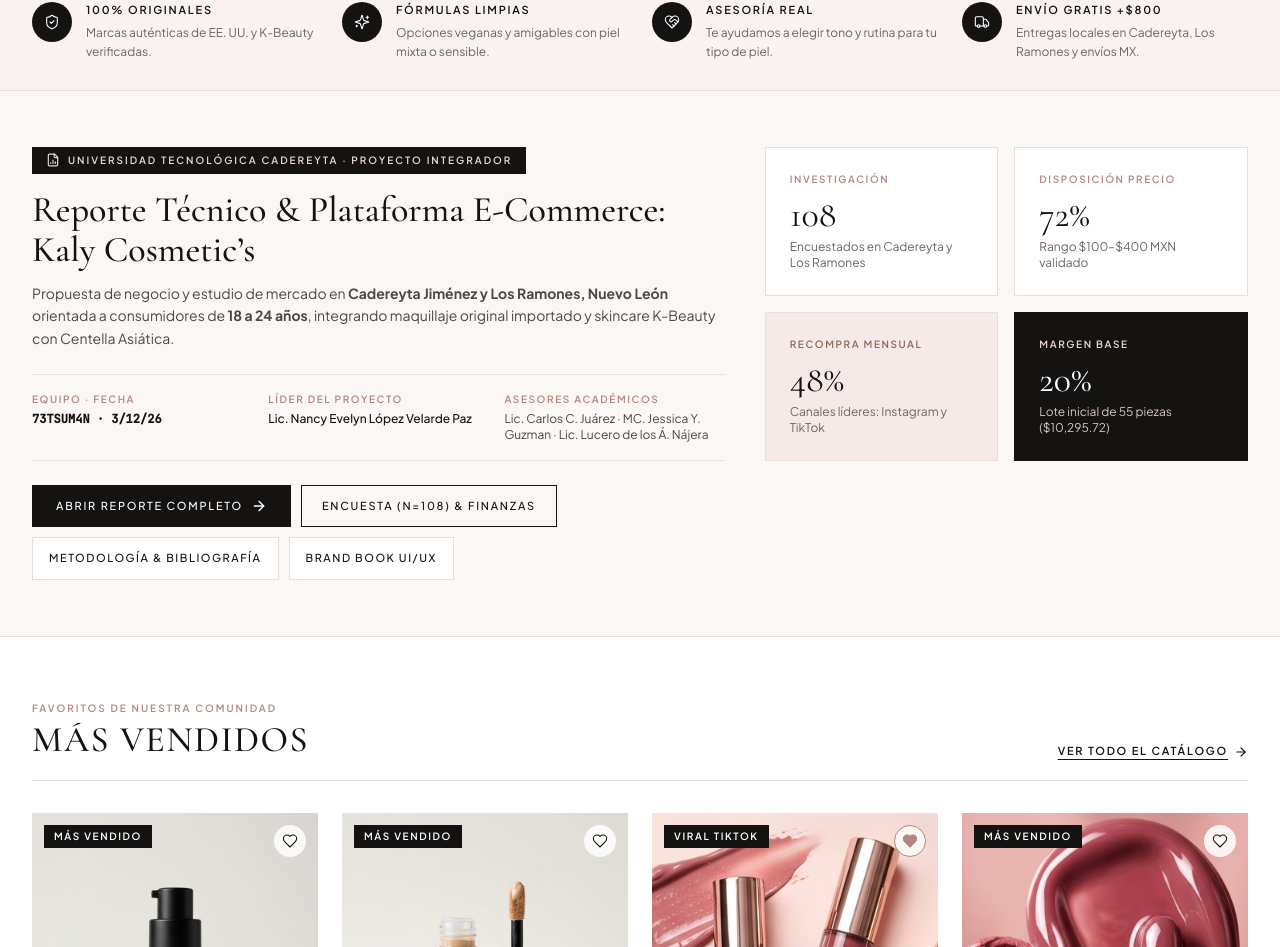
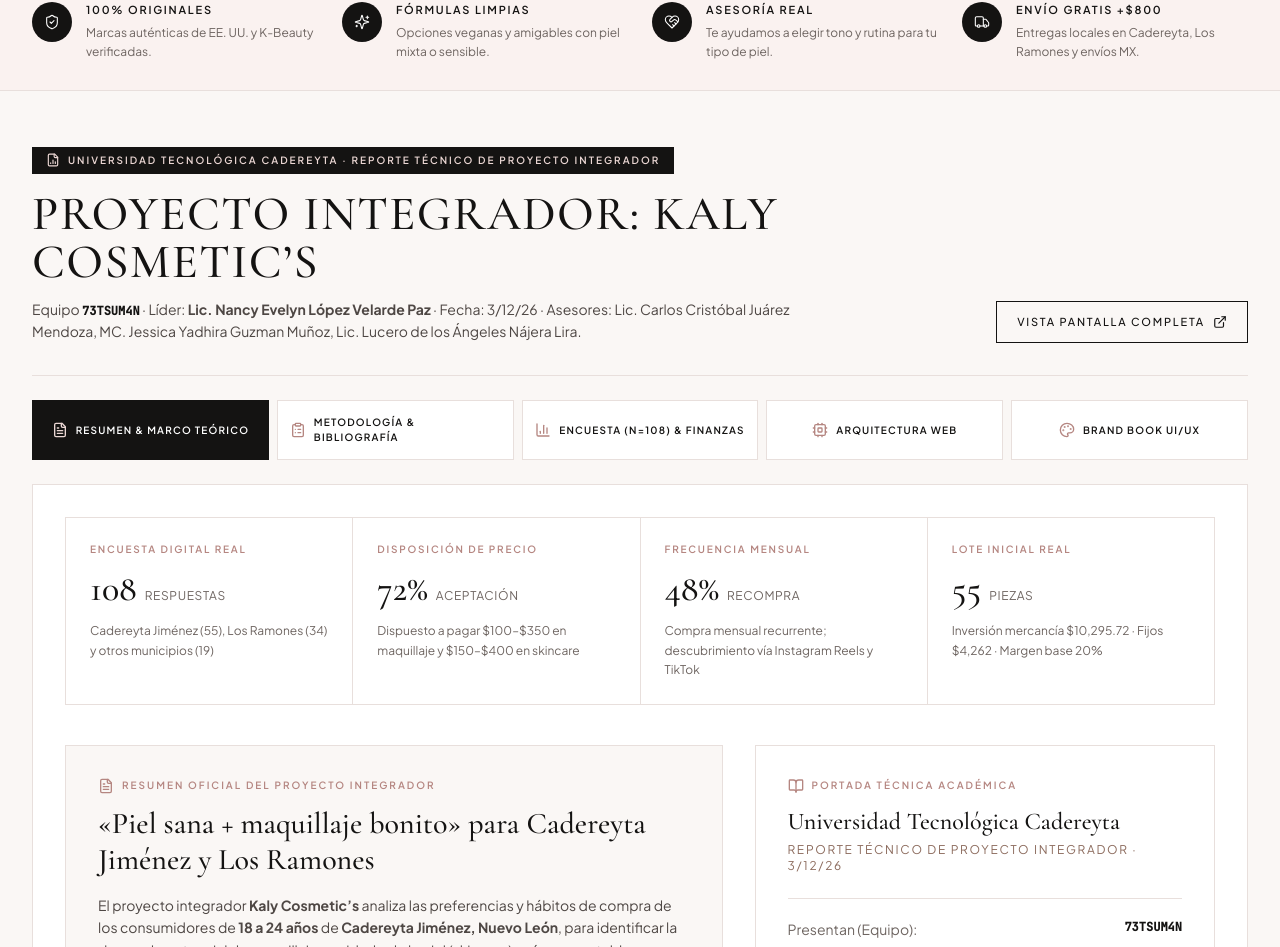
Before and after one commit to meldnmyrz/Kaly-Cosmetics, a React (Vite) app: page / in a window 1280 px wide. Shown: the part 778-1725 px from the top of the page. Built offline with nearby package versions, Linux system fonts and the light colour scheme.

Commit message:
feat: integrar el reporte completo del proyecto integrador con pestañas en la página de Inicio

```diff
--- a/src/pages/HomePage.tsx
+++ b/src/pages/HomePage.tsx
@@ -10,10 +10,36 @@ import {
   ArrowRight,
   FileBarChart2,
   Instagram,
+  FileText,
+  ClipboardList,
+  BarChart3,
+  Cpu,
+  Palette,
+  ExternalLink,
+  type LucideIcon,
 } from 'lucide-react';
 import { PRODUCTS } from '../data/products';
 import { PROJECT_META } from '../data/reportData';
+import { ReportTabId } from '../types/report';
 import { ProductCard } from '../components/ui/ProductCard';
+import { ExecutiveSummaryTab } from '../components/report/ExecutiveSummaryTab';
+import { MethodologyTab } from '../components/report/MethodologyTab';
+import { MetricsChartsTab } from '../components/report/MetricsChartsTab';
+import { ArchitectureTab } from '../components/report/ArchitectureTab';
+import { DesignSystemTab } from '../components/report/DesignSystemTab';
+
+const REPORT_TABS: Array<{
+  id: ReportTabId;
+  label: string;
+  shortLabel: string;
+  icon: LucideIcon;
+}> = [
+  { id: 'resumen', label: 'Resumen & Marco Teórico', shortLabel: 'Resumen', icon: FileText },
+  { id: 'metodologia', label: 'Metodología & Bibliografía', shortLabel: 'Metodología', icon: ClipboardList },
+  { id: 'metricas', label: 'Encuesta (n=108) & Finanzas', shortLabel: 'Finanzas', icon: BarChart3 },
+  { id: 'arquitectura', label: 'Arquitectura Web', shortLabel: 'Arquitectura', icon: Cpu },
+  { id: 'diseno', label: 'Brand Book UI/UX', shortLabel: 'UI/UX', icon: Palette },
+];
 
 const HERO_SLIDES = [
   {
@@ -92,6 +118,7 @@ const POPULAR_CATEGORIES = [
 
 export const HomePage: React.FC = () => {
   const [slideIdx, setSlideIdx] = useState(0);
+  const [activeReportTab, setActiveReportTab] = useState<ReportTabId>('resumen');
   const currentSlide = HERO_SLIDES[slideIdx];
   const bestsellers = PRODUCTS.filter((p) => p.isBestseller).slice(0, 4);
 
@@ -194,118 +221,87 @@ export const HomePage: React.FC = () => {
         </div>
       </section>
 
-      {/* 2.5 Proyecto Integrador UTC — Portada Ejecutiva al Inicio */}
-      <section className="border-b border-[#E8DFDC] bg-[#FAF7F5] px-4 py-14 sm:px-6 lg:px-8">
+      {/* 2.5 Reporte Completo del Proyecto Integrador UTC integrado en el Inicio */}
+      <section
+        id="reporte-proyecto"
+        className="border-b border-[#E8DFDC] bg-[#FAF7F5] px-4 py-14 sm:px-6 lg:px-8"
+      >
         <div className="mx-auto max-w-7xl">
-          <div className="grid grid-cols-1 items-start gap-10 lg:grid-cols-12">
-            {/* Left: Institutional Cover & Direct Report Access */}
-            <div className="lg:col-span-7">
+          {/* Masthead */}
+          <div className="flex flex-col justify-between gap-6 lg:flex-row lg:items-end">
+            <div className="max-w-3xl">
               <div className="inline-flex items-center gap-2 bg-[#141312] px-3.5 py-1.5 text-[10px] font-semibold uppercase tracking-[0.2em] text-[#EBD7D4]">
                 <FileBarChart2 className="h-3.5 w-3.5" />
-                {PROJECT_META.institution} · Proyecto Integrador
+                {PROJECT_META.institution} · {PROJECT_META.documentType}
               </div>
 
-              <h2 className="mt-4 font-serif text-3xl font-medium leading-tight text-[#141312] sm:text-4xl">
-                Reporte Técnico & Plataforma E-Commerce: Kaly Cosmetic’s
+              <h2 className="mt-4 font-serif text-3xl font-medium uppercase leading-tight tracking-[0.03em] text-[#141312] sm:text-4xl lg:text-5xl">
+                Proyecto Integrador: {PROJECT_META.title}
               </h2>
 
               <p className="mt-3 text-sm leading-relaxed text-[#4E4744]">
-                Propuesta de negocio y estudio de mercado en{' '}
-                <strong>{PROJECT_META.region}</strong> orientada a consumidores de{' '}
-                <strong>18 a 24 años</strong>, integrando maquillaje original importado y
-                skincare K-Beauty con Centella Asiática.
-              </p>
-
-              {/* Institutional Metadata Strip */}
-              <div className="mt-6 grid grid-cols-1 gap-4 border-y border-[#E8DFDC] py-4 text-xs sm:grid-cols-3">
-                <div>
-                  <p className="text-[10px] font-semibold uppercase tracking-[0.16em] text-[#B58681]">
-                    Equipo · Fecha
-                  </p>
-                  <p className="mt-1 font-mono font-semibold text-[#141312]">
-                    {PROJECT_META.team} · 3/12/26
+                Equipo <strong className="font-mono text-xs text-[#141312]">{PROJECT_META.team}</strong> ·
+                Líder: <strong>{PROJECT_META.leader}</strong> · Fecha: {PROJECT_META.date} ·
+                Asesores: {PROJECT_META.advisors.join(', ')}.
               </p>
             </div>
-                <div>
-                  <p className="text-[10px] font-semibold uppercase tracking-[0.16em] text-[#B58681]">
-                    Líder del Proyecto
-                  </p>
-                  <p className="mt-1 font-medium text-[#141312]">{PROJECT_META.leader}</p>
-                </div>
-                <div>
-                  <p className="text-[10px] font-semibold uppercase tracking-[0.16em] text-[#B58681]">
-                    Asesores Académicos
-                  </p>
-                  <p className="mt-1 leading-snug text-[#4E4744]">
-                    Lic. Carlos C. Juárez · MC. Jessica Y. Guzman · Lic. Lucero de los Á. Nájera
-                  </p>
-                </div>
-              </div>
 
-              {/* Direct Links to the Report Sections */}
-              <div className="mt-6 flex flex-wrap gap-2.5">
-                <Link to="/reporte?tab=resumen" className="btn-editorial-primary px-6 py-3">
-                  Abrir Reporte Completo
-                  <ArrowRight className="h-4 w-4" />
-                </Link>
+            <div className="flex flex-wrap gap-2.5">
               <Link
-                  to="/reporte?tab=metricas"
+                to={`/reporte?tab=${activeReportTab}`}
                 className="btn-editorial-outline px-5 py-3"
               >
-                  Encuesta (n=108) & Finanzas
-                </Link>
-                <Link
-                  to="/reporte?tab=metodologia"
-                  className="inline-flex items-center border border-[#E8DFDC] bg-white px-4 py-3 text-[11px] font-medium uppercase tracking-[0.14em] text-[#141312] transition-colors hover:border-[#141312]"
-                >
-                  Metodología & Bibliografía
-                </Link>
-                <Link
-                  to="/reporte?tab=diseno"
-                  className="inline-flex items-center border border-[#E8DFDC] bg-white px-4 py-3 text-[11px] font-medium uppercase tracking-[0.14em] text-[#141312] transition-colors hover:border-[#141312]"
-                >
-                  Brand Book UI/UX
+                Vista Pantalla Completa
+                <ExternalLink className="h-3.5 w-3.5" />
               </Link>
             </div>
           </div>
 
-            {/* Right: 4 Executive KPI Cards */}
-            <div className="grid grid-cols-2 gap-4 lg:col-span-5">
-              <div className="border border-[#E8DFDC] bg-white p-5 sm:p-6">
-                <p className="text-[10px] font-semibold uppercase tracking-[0.16em] text-[#B58681]">
-                  Investigación
-                </p>
-                <p className="mt-2 font-serif text-4xl text-[#141312]">108</p>
-                <p className="mt-1 text-xs text-[#6E6561]">
-                  Encuestados en Cadereyta y Los Ramones
-                </p>
+          {/* 5 Interactive Report Tabs right on HomePage */}
+          <div
+            className="mt-8 grid grid-cols-2 gap-2 border-t border-[#E8DFDC] pt-6 sm:grid-cols-3 lg:grid-cols-5"
+            role="tablist"
+            aria-label="Secciones del Reporte del Proyecto Integrador"
+          >
+            {REPORT_TABS.map((tab) => {
+              const Icon = tab.icon;
+              const isActive = activeReportTab === tab.id;
+              return (
+                <button
+                  key={tab.id}
+                  type="button"
+                  role="tab"
+                  aria-selected={isActive}
+                  onClick={() => setActiveReportTab(tab.id)}
+                  className={`flex items-center justify-center gap-2 border px-3 py-3.5 text-left transition-all duration-200 ${
+                    isActive
+                      ? 'border-[#141312] bg-[#141312] text-white'
+                      : 'border-[#E8DFDC] bg-white text-[#141312] hover:border-[#B58681] hover:bg-[#F4E3E0]/35'
+                  }`}
+                >
+                  <Icon
+                    className={`h-4 w-4 shrink-0 ${
+                      isActive ? 'text-[#EBD7D4]' : 'text-[#B58681]'
+                    }`}
+                  />
+                  <span className="hidden text-[10px] font-semibold uppercase tracking-[0.12em] xl:inline">
+                    {tab.label}
+                  </span>
+                  <span className="text-[10px] font-semibold uppercase tracking-[0.12em] xl:hidden">
+                    {tab.shortLabel}
+                  </span>
+                </button>
+              );
+            })}
           </div>
-              <div className="border border-[#E8DFDC] bg-white p-5 sm:p-6">
-                <p className="text-[10px] font-semibold uppercase tracking-[0.16em] text-[#B58681]">
-                  Disposición Precio
-                </p>
-                <p className="mt-2 font-serif text-4xl text-[#141312]">72%</p>
-                <p className="mt-1 text-xs text-[#6E6561]">Rango $100–$400 MXN validado</p>
-              </div>
-              <div className="border border-[#E8DFDC] bg-[#F4E3E0]/60 p-5 sm:p-6">
-                <p className="text-[10px] font-semibold uppercase tracking-[0.16em] text-[#8C6B5D]">
-                  Recompra Mensual
-                </p>
-                <p className="mt-2 font-serif text-4xl text-[#141312]">48%</p>
-                <p className="mt-1 text-xs text-[#6E6561]">
-                  Canales líderes: Instagram y TikTok
-                </p>
-              </div>
-              <div className="border border-[#141312] bg-[#141312] p-5 text-white sm:p-6">
-                <p className="text-[10px] font-semibold uppercase tracking-[0.16em] text-[#EBD7D4]">
-                  Margen Base
-                </p>
-                <p className="mt-2 font-serif text-4xl text-white">20%</p>
-                <p className="mt-1 text-xs text-[#D3C6C1]">
-                  Lote inicial de 55 piezas ($10,295.72)
-                </p>
-              </div>
-            </div>
+
+          {/* Active Full Report Panel */}
+          <div className="mt-6 border border-[#E8DFDC] bg-white p-5 sm:p-8">
+            {activeReportTab === 'resumen' && <ExecutiveSummaryTab />}
+            {activeReportTab === 'metodologia' && <MethodologyTab />}
+            {activeReportTab === 'metricas' && <MetricsChartsTab />}
+            {activeReportTab === 'arquitectura' && <ArchitectureTab />}
+            {activeReportTab === 'diseno' && <DesignSystemTab />}
           </div>
         </div>
       </section>
```
Lines whose indentation alone changed are shown as unchanged.
